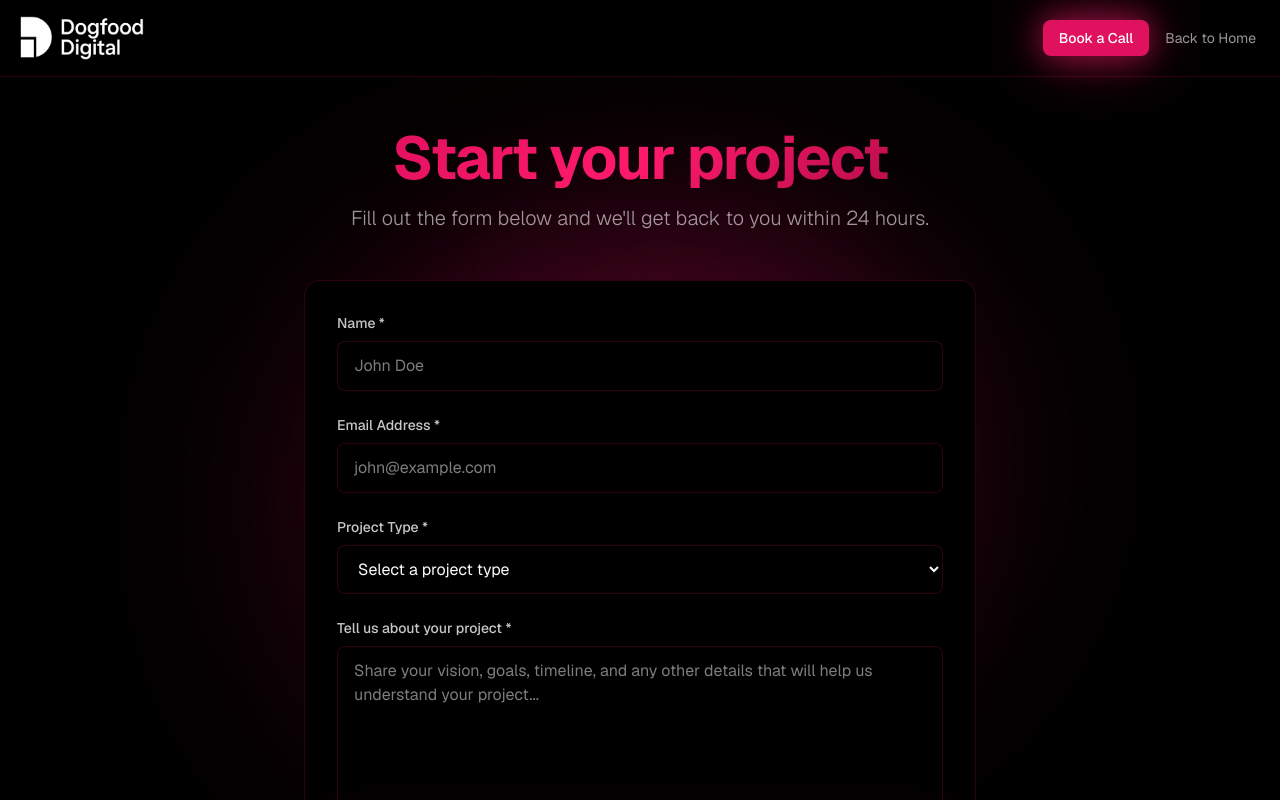
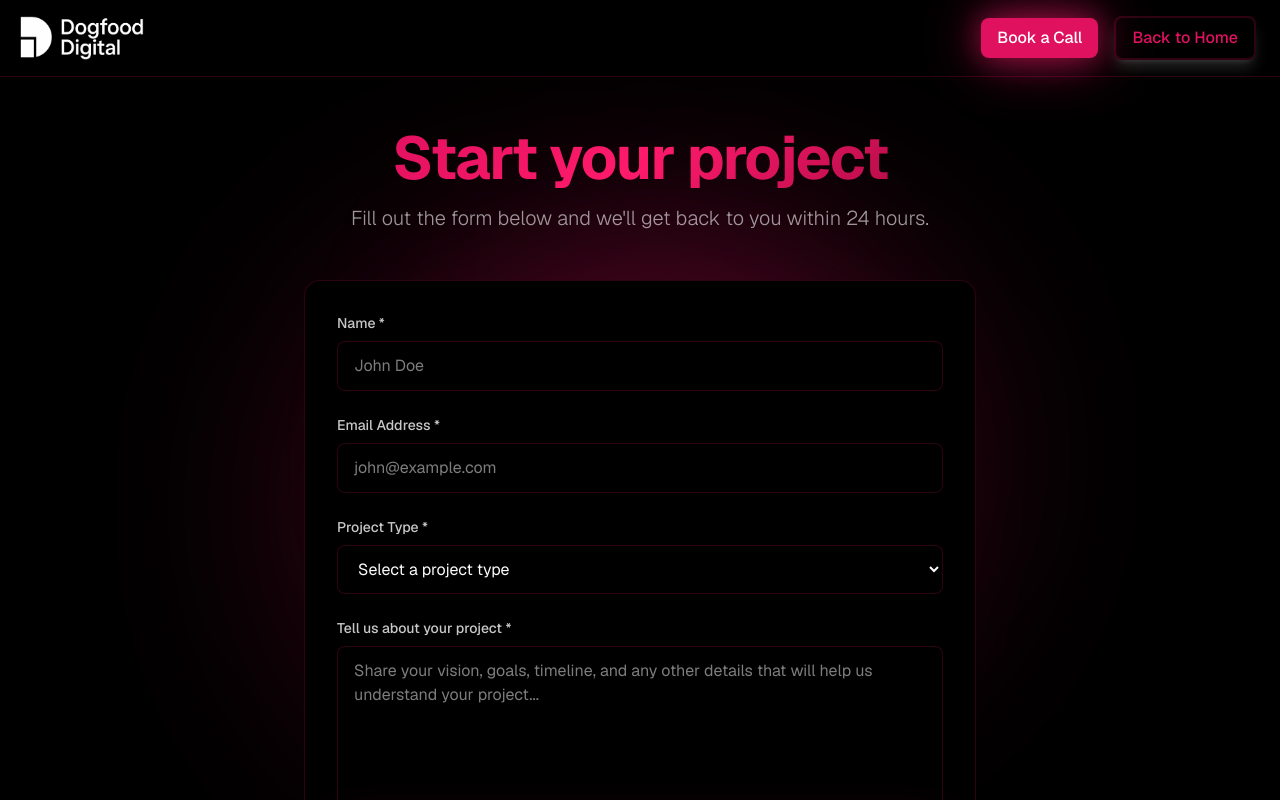
Before and after one commit to nativestranger/dogfood-digital, a Next.js app: page /start-project in a window 1280 px wide. Shown: the top 800 px of the page. Built offline with nearby package versions, Linux system fonts and the light colour scheme.

Commit message:
Changed the back to home button & book a call elements.

```diff
--- a/app/apply/form/page.tsx
+++ b/app/apply/form/page.tsx
@@ -477,7 +477,7 @@ export default function ApplyForm() {
             </p>
             <Link
               href="/"
-              className="inline-block px-8 py-4 bg-[#e0115f] text-white font-medium rounded-lg hover:bg-[#b80d4a] transition-all duration-300"
+              className="px-4 py-2 border-2 border-white text-[#e0115f] rounded-lg hover:bg-white/5 hover:border-white transition-all duration-300 text-md font-medium shadow-lg shadow-white/15"
             >
               Back to Home
             </Link>
--- a/app/apply/page.tsx
+++ b/app/apply/page.tsx
@@ -19,7 +19,7 @@ export default function Apply() {
             <img src="/dogfood-logo.png" alt="Dogfood Digital" className="h-10 sm:h-11 w-auto -ml-1 flex-shrink-0" style={{ filter: 'invert(1) brightness(1.2)' }} suppressHydrationWarning />
           </Link>
           <div className="flex items-center gap-4">
-            <Link href="/" className="text-sm text-foreground/60 hover:text-foreground transition-colors">
+            <Link href="/" className="px-4 py-2 border-2 border-white text-[#e0115f] rounded-lg hover:bg-white/5 hover:border-white transition-all duration-300 text-md font-medium shadow-lg shadow-white/15">
               Back to Home
             </Link>
           </div>
--- a/app/start-project/page.tsx
+++ b/app/start-project/page.tsx
@@ -22,10 +22,10 @@ export default function StartProject() {
             <img src="/dogfood-logo.png" alt="Dogfood Digital" className="h-10 sm:h-11 w-auto -ml-1 flex-shrink-0" style={{ filter: 'invert(1) brightness(1.2)' }} suppressHydrationWarning />
           </Link>
           <div className="flex items-center gap-4">
-            <Link href="/apply" className="px-4 py-2 bg-[#e0115f] text-white rounded-lg hover:bg-[#b80d4a] transition-all duration-300 text-sm font-medium ruby-glow">
+            <Link href="/apply" className="px-4 py-2 bg-[#e0115f] text-white rounded-lg hover:bg-[#b80d4a] transition-all duration-300 text-md font-medium ruby-glow">
               Book a Call
             </Link>
-            <Link href="/" className="text-sm text-foreground/60 hover:text-foreground transition-colors">
+            <Link href="/" className="px-4 py-2 border-2 border-white text-[#e0115f] rounded-lg hover:bg-white/5 hover:border-white transition-all duration-300 text-md font-medium shadow-lg shadow-white/15">
               Back to Home
             </Link>
           </div>
```
